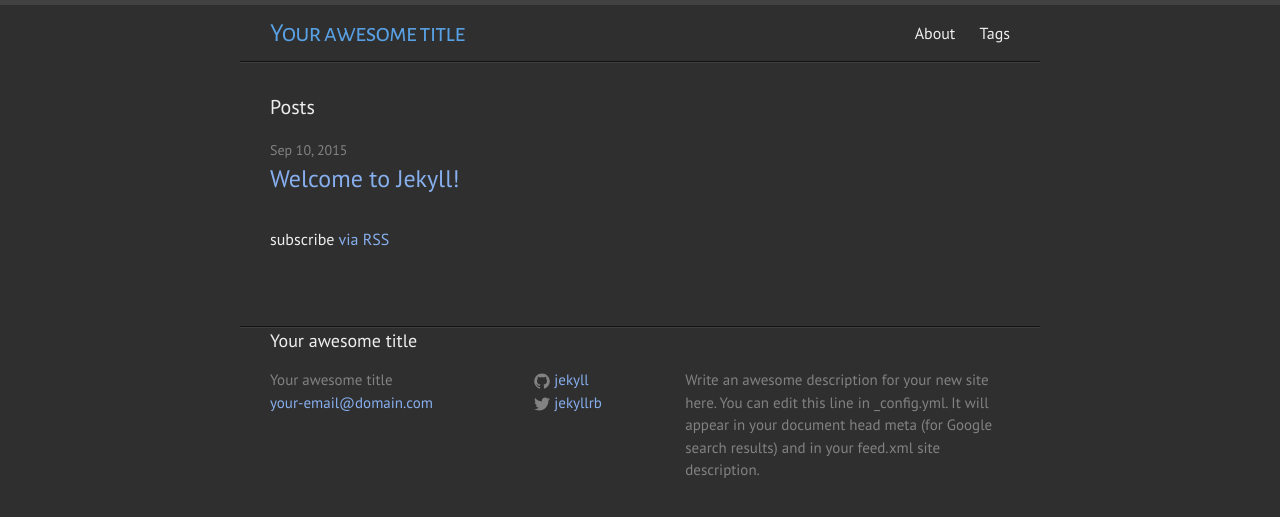
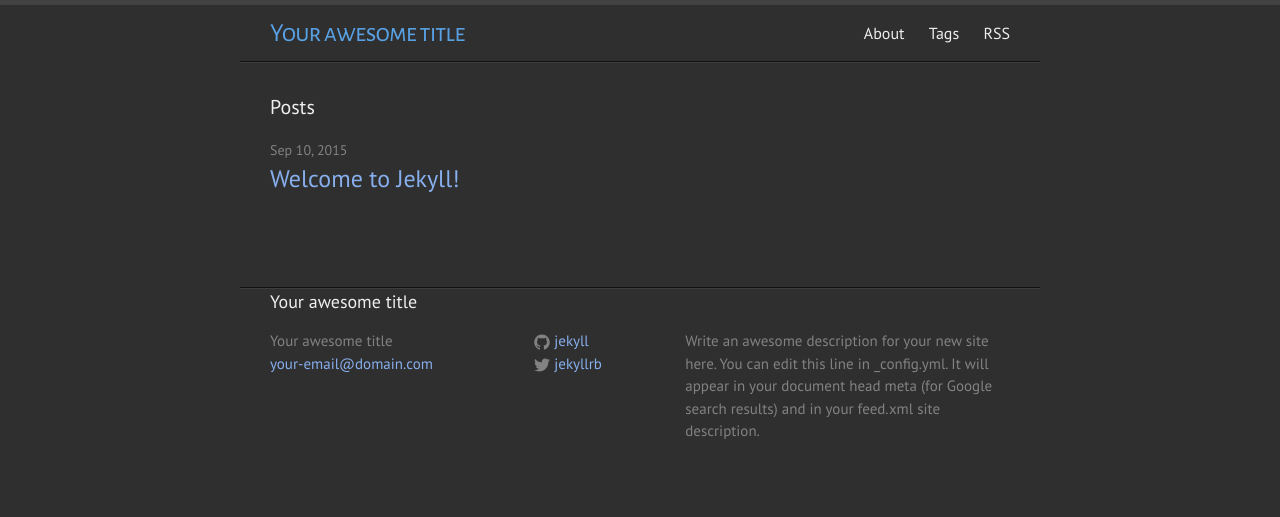
Before and after one commit to mo/mo.github.io, a Jekyll site: the page built from index.html, in a window 1280 px wide. Shown: the top 517 px of the page. Built offline with Jekyll 4.4.1, drawn with Linux system fonts in a browser that asks for light colours; some web fonts are replaced; Markdown is read by kramdown in place of the engine named in the settings.

Commit message:
Drop RSS link from front page and add one in header

```diff
--- a/_includes/header.html
+++ b/_includes/header.html
@@ -19,6 +19,7 @@
           <a class="page-link" href="{{ page.url | prepend: site.baseurl }}">{{ page.title }}</a>
           {% endif %}
         {% endfor %}
+        <a class="page-link" href="{{ site.baseurl }}/feed.xml">RSS</a>
       </div>
     </nav>
 
--- a/index.html
+++ b/index.html
@@ -18,6 +18,4 @@
     {% endfor %}
   </ul>
 
-  <p class="rss-subscribe">subscribe <a href="{{ "/feed.xml" | prepend: site.baseurl }}">via RSS</a></p>
-
 </div>
```
